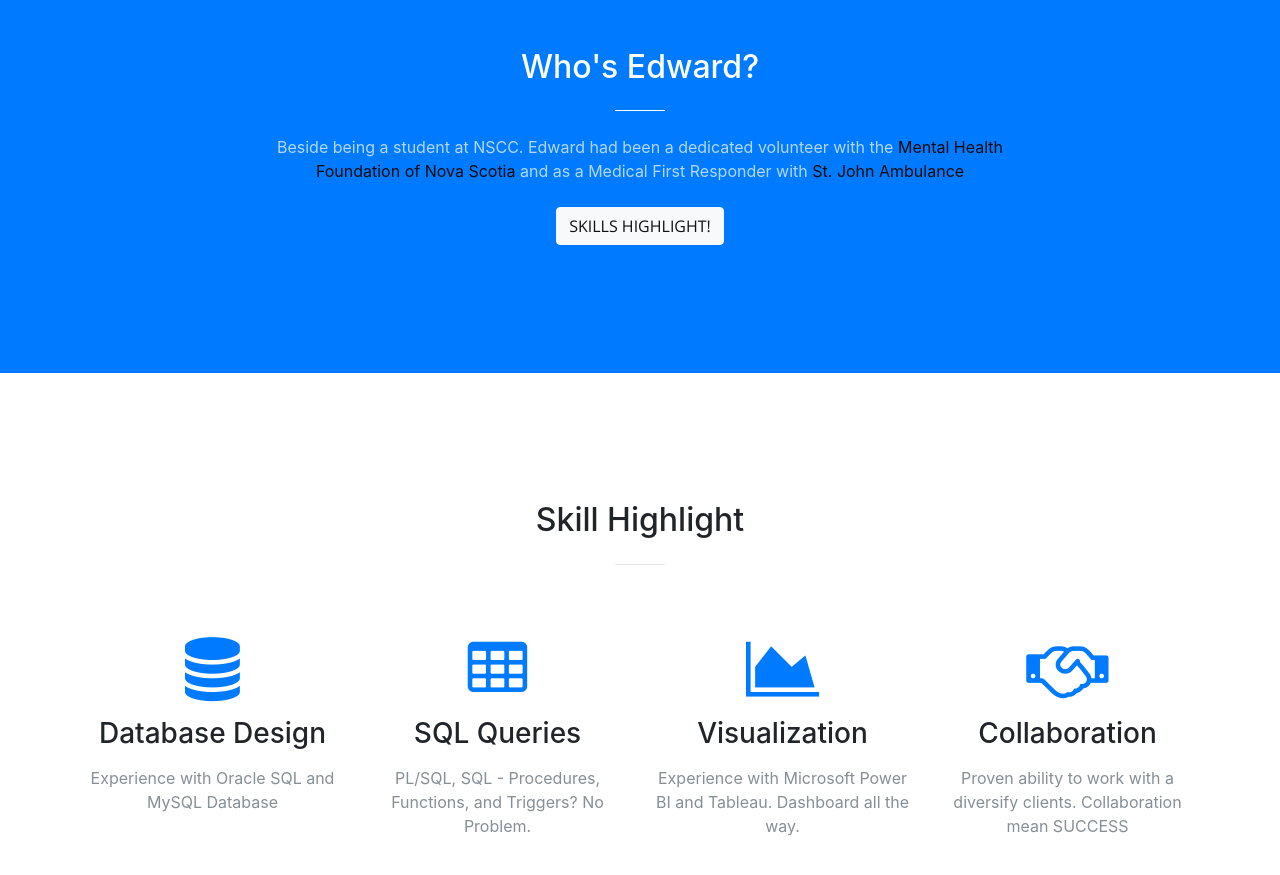
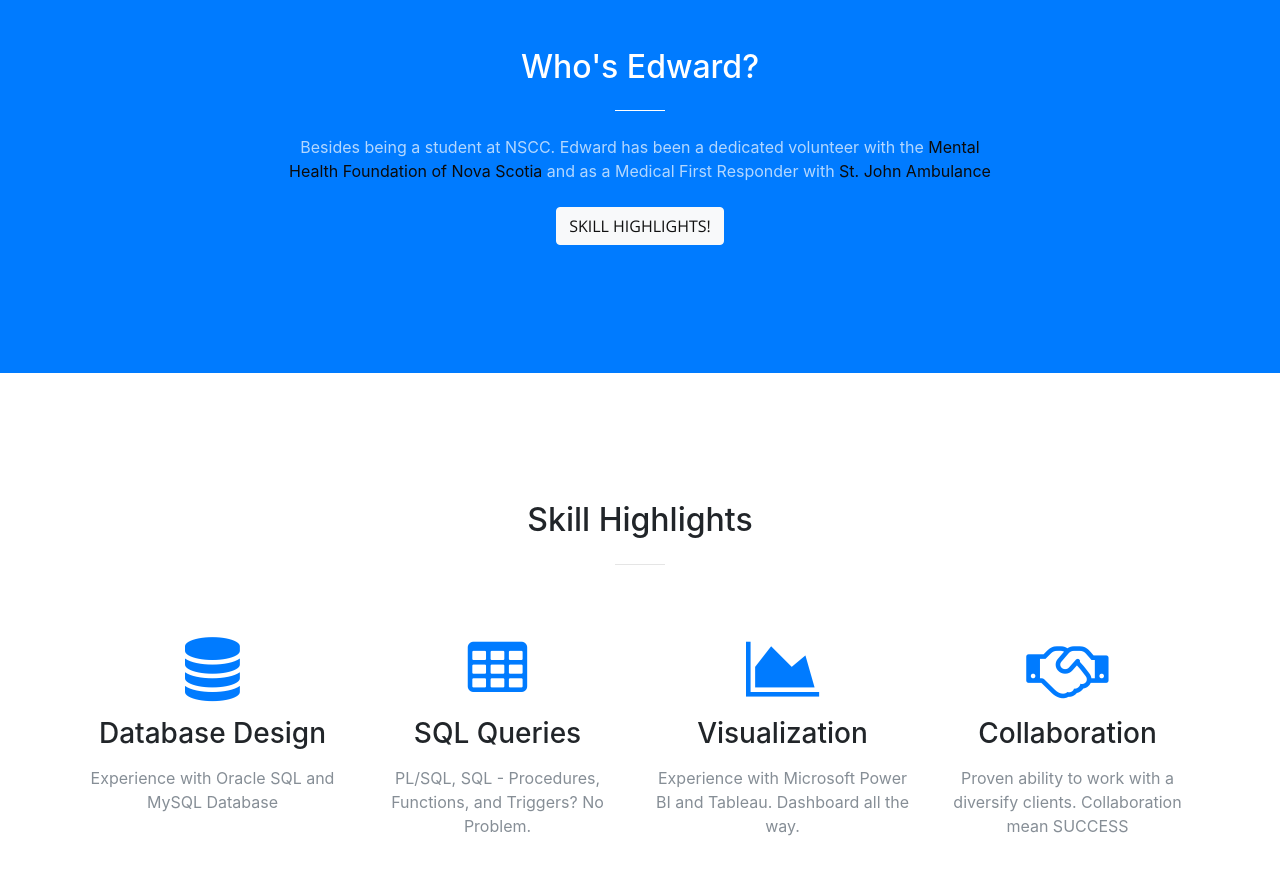
Before and after one commit to Mahokkit/ePortfolio, a website with bundled scripts: page index.html in a window 1280 px wide. Shown: the part 880-1755 px from the top of the page. Built offline with nearby package versions, Linux system fonts and the light colour scheme.

Commit message:
basic layout and information is done...
fixed spelling error.. thanks Sara Dobbie.

```diff
--- a/index.html
+++ b/index.html
@@ -81,11 +81,11 @@
             <h2 class="section-heading text-white">Who's Edward?</h2>
             <hr class="light my-4">
             <p class="text-faded mb-4">
-              Beside being a student at NSCC.  Edward had been a dedicated volunteer with the
+              Besides being a student at NSCC.  Edward has been a dedicated volunteer with the
               <a href="http://www.mentalhealthns.ca/" style="color: #0b0b0b">Mental Health Foundation of Nova Scotia</a>
               and as a Medical First Responder with <a href="http://www.sja.ca/" style="color: #0b0b0b">St. John Ambulance</a>
             </p>
-            <a class="btn btn-light btn-xl js-scroll-trigger" href="#services">Skills Highlight!</a>
+            <a class="btn btn-light btn-xl js-scroll-trigger" href="#services">Skill Highlights!</a>
           </div>
         </div>
       </div>
@@ -95,7 +95,7 @@
       <div class="container">
         <div class="row">
           <div class="col-lg-12 text-center">
-            <h2 class="section-heading">Skill Highlight</h2>
+            <h2 class="section-heading">Skill Highlights</h2>
             <hr class="my-4">
           </div>
         </div>
```
